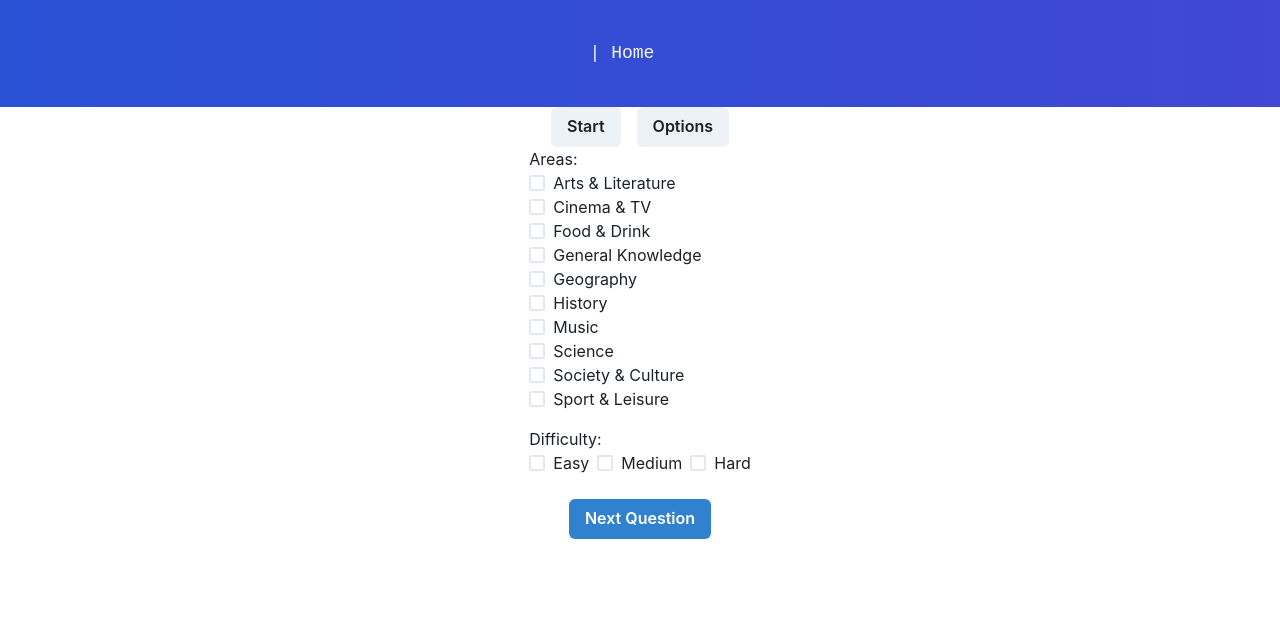
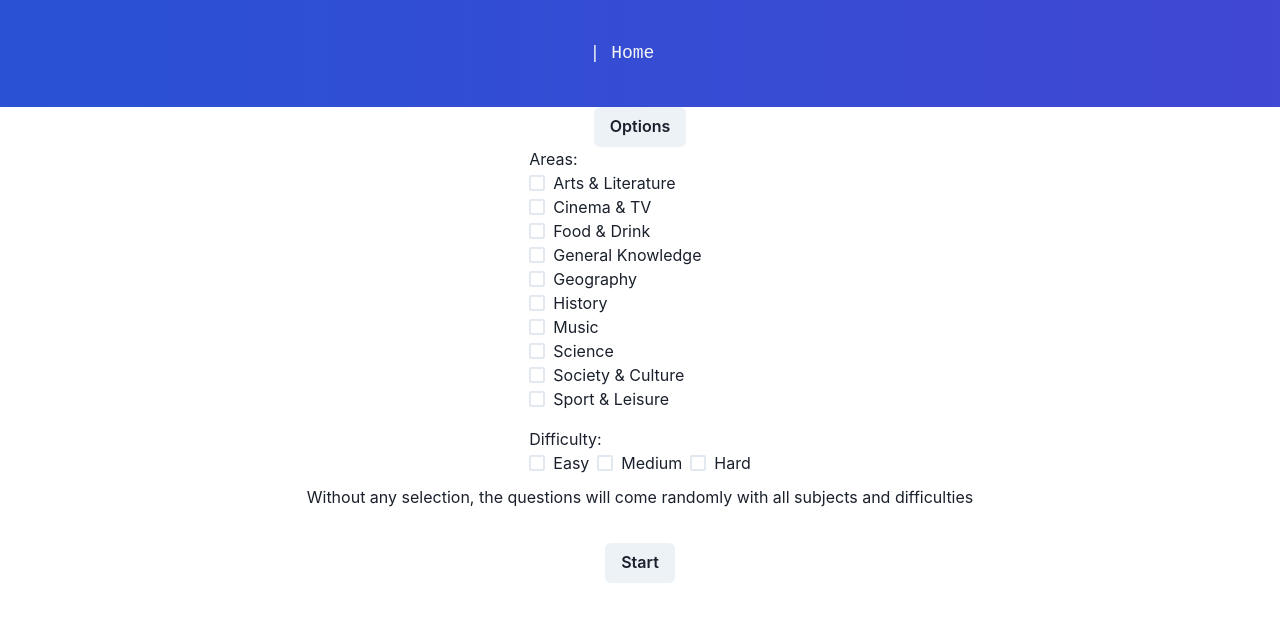
Before and after one commit to jonaszeferino/trivia, a Next.js app: page / in a window 1280 px wide. Shown: the top 622 px of the page. Built offline with nearby package versions, Linux system fonts and the light colour scheme.

Commit message:
start function - now start count again

```diff
--- a/pages/index.js
+++ b/pages/index.js
@@ -32,6 +32,8 @@ export default function Reservations() {
   const [isClickedB, setIsClickedB] = useState("");
   const [isClickedC, setIsClickedC] = useState("");
   const [isClickedD, setIsClickedD] = useState("");
+
+  const [firstTime, setFirstTime] = useState(true);
 
   const [showCategoryOptions, setShowCategoryOptions] = useState(true);
 
@@ -168,13 +170,13 @@ export default function Reservations() {
       <ChakraProvider>
         <Center>
           <HStack spacing={4} align="center">
-            <Button onClick={apiCall}>Start</Button>
             <Button onClick={toggleCategoryOptions}>Options</Button>
           </HStack>
         </Center>
         <Center>
           {showCategoryOptions && (
             <VStack align="start" spacing={4}>
+              <Center>
                 <Box>
                   <Text>Areas:</Text>
                   {categoryOptions.map((category, index) => (
@@ -198,6 +200,8 @@ export default function Reservations() {
                     </HStack>
                   ))}
                 </Box>
+              </Center>
+              <Center>
                 <Box>
                   <Text>Difficulty:</Text>
 
@@ -230,26 +234,50 @@ export default function Reservations() {
                     ))}
                   </HStack>
                 </Box>
+              </Center>
             </VStack>
           )}
         </Center>
       </ChakraProvider>
+      <Center>
+        <Text style={{ margin: "10px" }}>
+          Without any selection, the questions will come randomly with all
+          subjects and difficulties
+        </Text>
+      </Center>
 
       <br />
 
       <ChakraProvider>
         <Box>
           <Center>
-            <Button onClick={apiCall} colorScheme="blue">
+            <Button
+              onClick={() => {
+                apiCall();
+                setFirstTime(false);
+                setTotalQuestions(0);
+                setTotalCorrectQuestions(0);
+                setTotalWrongQuestions(0);
+              }}
+            >
+              Start
+            </Button>
+          </Center>
+          <Center>
+            {!firstTime && (
+              <Button onClick={apiCall} colorScheme="blue" disabled={true}>
                 Next Question
               </Button>
+            )}
           </Center>
           <br />
         </Box>
         <Stack spacing={4} align="center">
           {answers.questions.length > 0 && (
             <Box>
-              <Text>{answers.questions[0]?.question}</Text>
+              <Text style={{ margin: "10px" }}>
+                {answers.questions[0]?.question}
+              </Text>
 
               <br />
               <Center>
```
Lines whose indentation alone changed are shown as unchanged.
